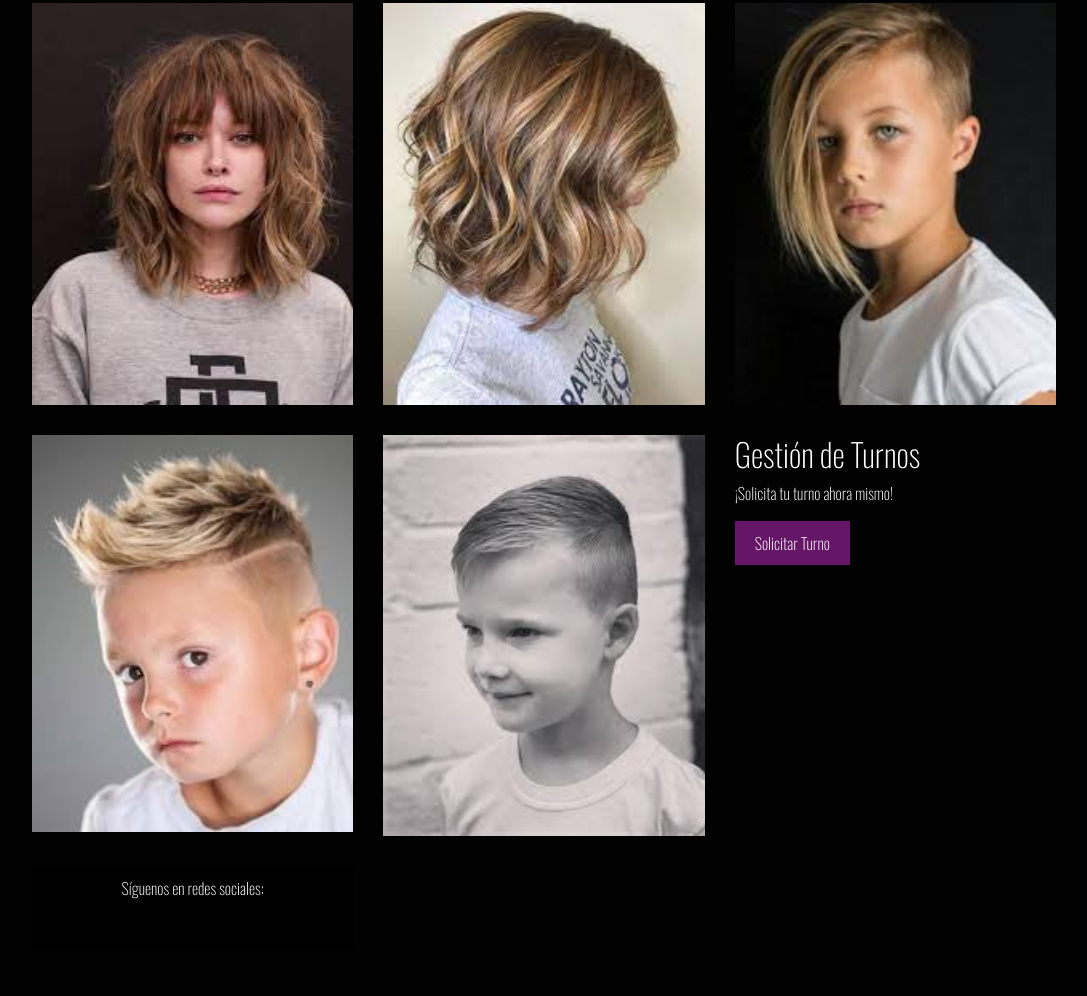
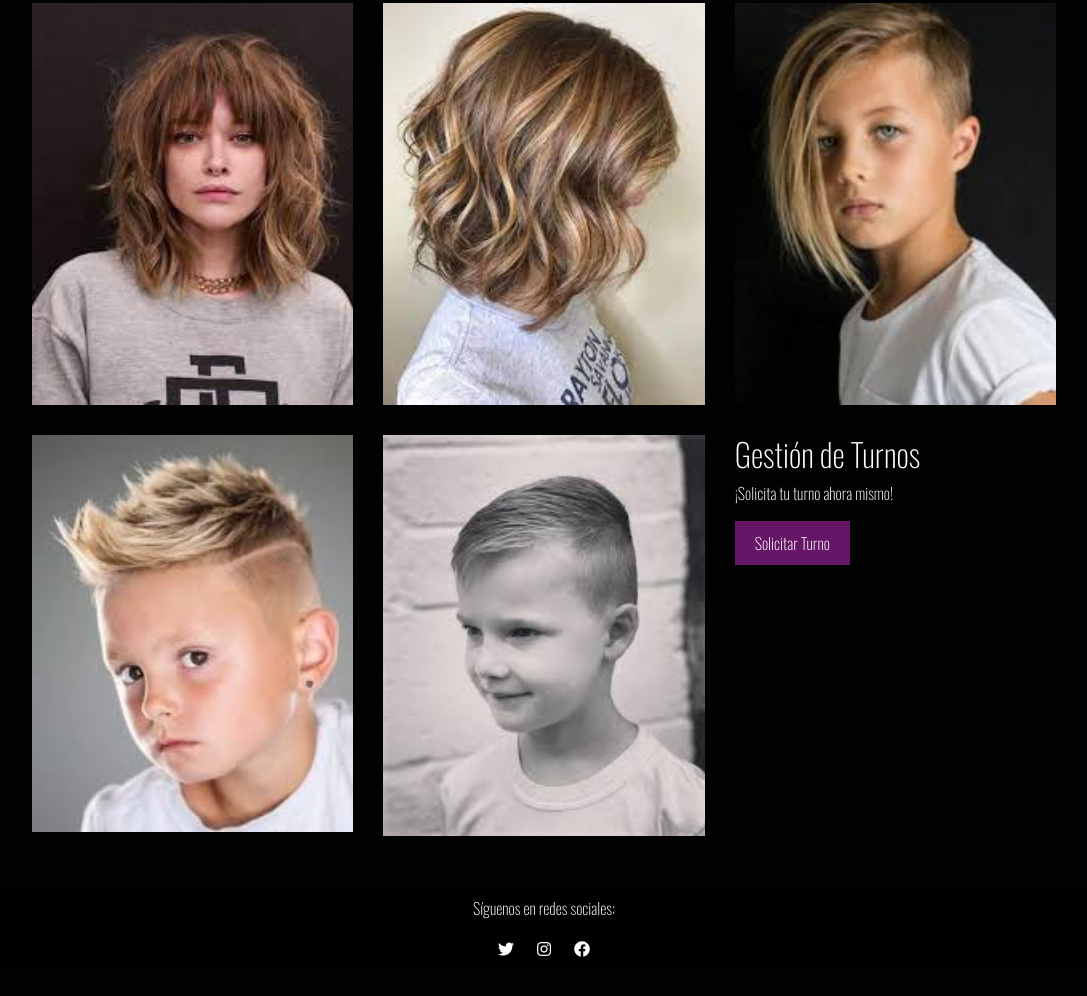
Before and after one commit to Paorome/MDP_programa, a plain HTML site: page index.html in a window 1280 px wide. Shown: the part 1301-2297 px from the top of the page, without its empty margins (96-1183 px from the left). After the commit the page ends 2271 px from the top, so only its background shows below. Drawn offline with nearby package versions, Linux system fonts and the light colour scheme.

Commit message:
Iconos redes sociales

```diff
--- a/index.html
+++ b/index.html
@@ -8,6 +8,7 @@
     <link rel="preconnect" href="https://fonts.googleapis.com">
     <link rel="preconnect" href="https://fonts.gstatic.com" crossorigin>
     <link href="https://fonts.googleapis.com/css2?family=Oswald:wght@200&display=swap" rel="stylesheet">
+    <link rel="stylesheet" href="https://cdnjs.cloudflare.com/ajax/libs/font-awesome/5.15.3/css/all.min.css">
     <link href="https://cdn.jsdelivr.net/npm/bootstrap@5.3.2/dist/css/bootstrap.min.css" rel="stylesheet" integrity="sha384-T3c6CoIi6uLrA9TneNEoa7RxnatzjcDSCmG1MXxSR1GAsXEV/Dwwykc2MPK8M2HN" crossorigin="anonymous">
     <link rel="stylesheet" href="styles.css" />
   </head>
@@ -93,18 +94,19 @@
         <button>Solicitar Turno</button>
       </div>
     </section>
-
+</div>
     <!-- Pie de Página con Redes Sociales -->
     <footer>
       <div class="Redeso Sociales" id="Contacto">
         <p>Síguenos en redes sociales:</p>
-        <a href="#"><i></i></a>
-        <a href="#"><i></i></a>
-        <a href="#"><i></i></a>
+        <a href="#"><i class="fab fa-twitter"></i></a>
+        <a href="#"><i class="fab fa-instagram"></i></a>
+        <a href="#"><i class="fab fa-facebook"></i></a>
       </div>
     </footer>
     <script src="https://cdn.jsdelivr.net/npm/@popperjs/core@2.11.8/dist/umd/popper.min.js" integrity="sha384-I7E8VVD/ismYTF4hNIPjVp/Zjvgyol6VFvRkX/vR+Vc4jQkC+hVqc2pM8ODewa9r" crossorigin="anonymous"></script>
     <script src="https://cdn.jsdelivr.net/npm/bootstrap@5.3.2/dist/js/bootstrap.min.js" integrity="sha384-BBtl+eGJRgqQAUMxJ7pMwbEyER4l1g+O15P+16Ep7Q9Q+zqX6gSbd85u4mG4QzX+" crossorigin="anonymous"></script>
+    <script src="https://cdnjs.cloudflare.com/ajax/libs/font-awesome/6.4.2/js/brands.min.js"></script>
     <script src="script.js"></script>
   </body>
 </html>
```
